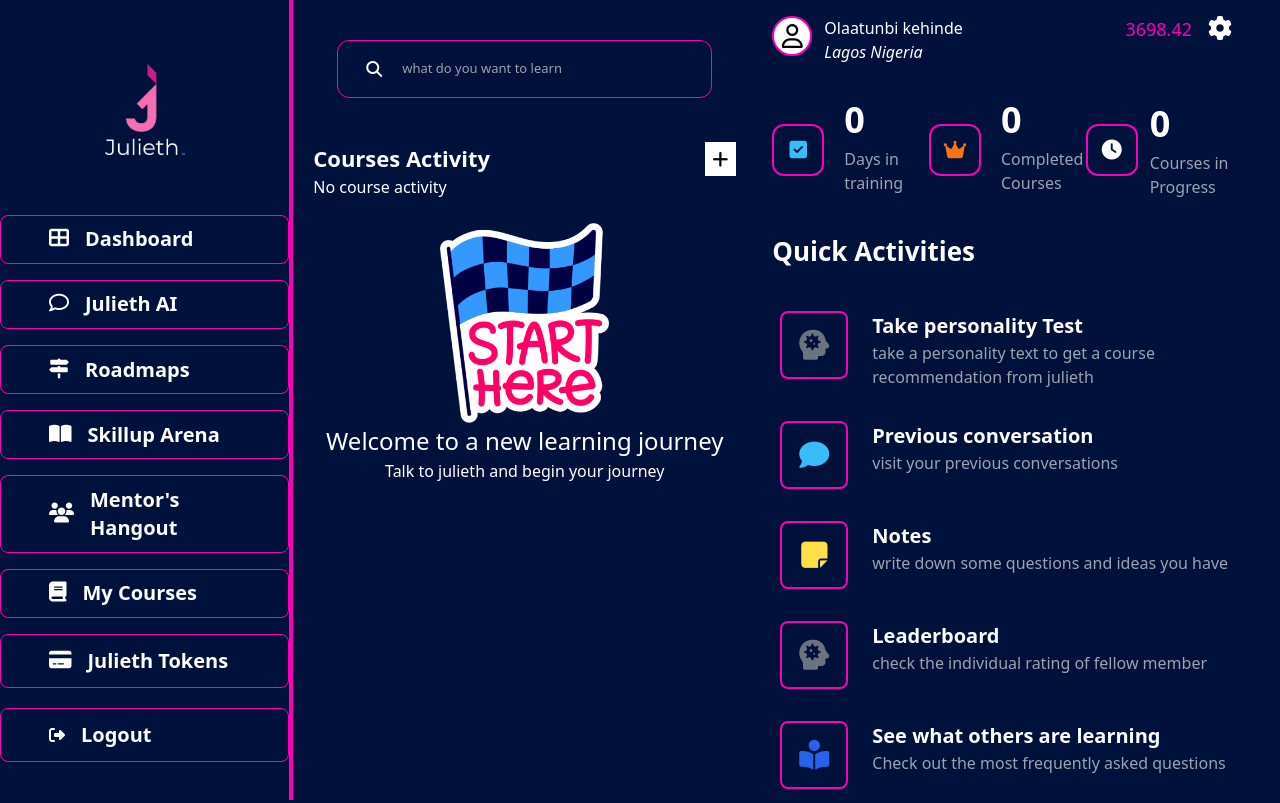
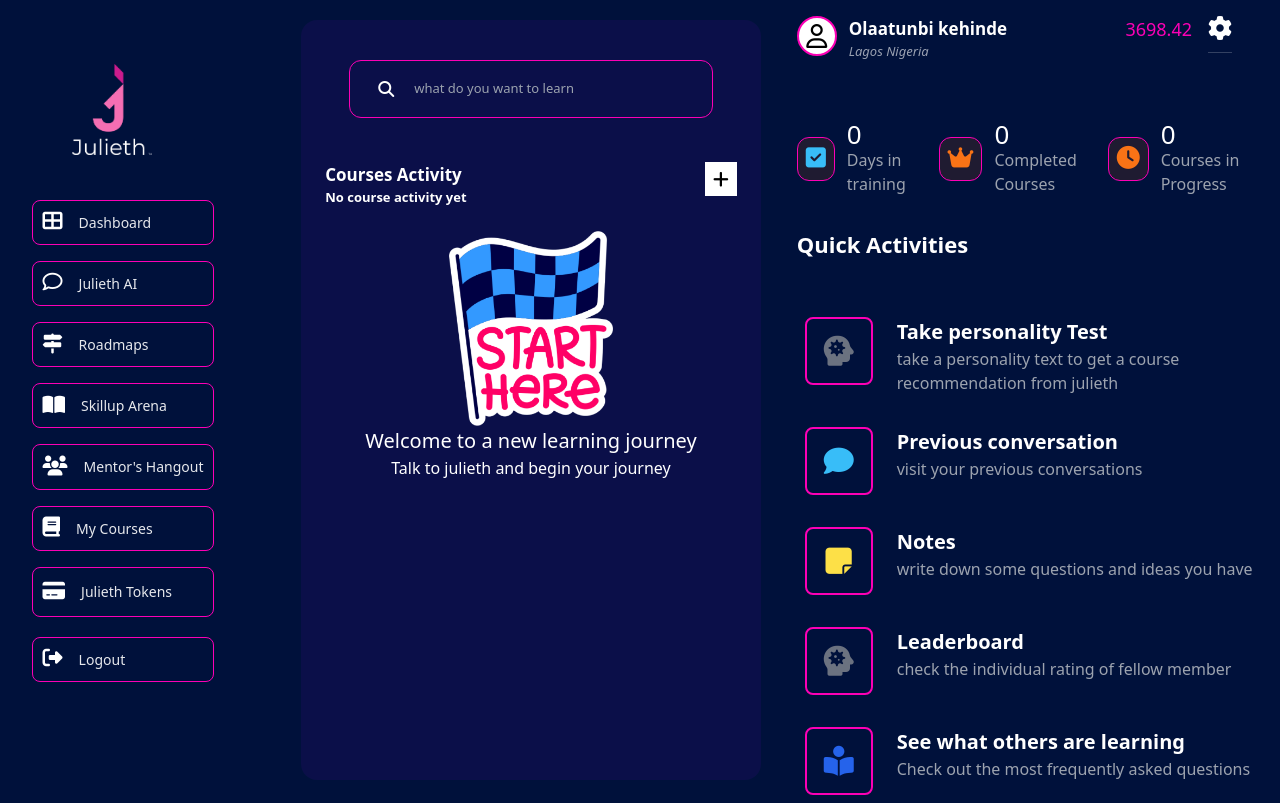
Before and after one commit to Kennytobiloba/dash, a website: page public/index.html in a window 1280 px wide. Drawn offline with Linux system fonts and the light colour scheme.

Commit message:
first commit

```diff
--- a/public/index.html
+++ b/public/index.html
@@ -18,72 +18,72 @@
   <!-- Sidebar -->
   <div class=" flex h-screen ">
 
-    <div class="w-[25%]  text-white hidden flex-col items-center gap-5 xl:flex">
-        <div class=" mt-16">
+    <div class="w-[20%]  text-white hidden flex-col items-start ml-8 gap-5 xl:flex">
+        <div class=" mt-16 ml-10">
             <img src="img/julieth.png" alt="" width="80">
         </div>
-      <div class="py-[40px] mb-5">
-        <div class=" flex items-center gap-x-4 p-[0.6rem] rounded-lg border-[#FC00B5] border-[1px] w-full hover:bg-gradient-to-r from-[#FC00B5] to-[#7F167F] px-12 mb-4" >
+      <div class="py-[25px] mb-5">
+        <div class=" flex items-center gap-x-4 p-[0.6rem] rounded-lg border-[#FC00B5] border-[1px] hover:bg-gradient-to-r from-[#FC00B5] to-[#7F167F] mb-4 w-full" >
             <div>
                 <i class="fa-solid fa-table-cells-large text-[20px]"></i>
             </div>
 
-            <div><h1 class="text-xl font-semibold ">Dashboard</h1></div>
+            <div><h1 class="text-[14px] opacity-90 ">Dashboard</h1></div>
 
         </div>
 
-        <div class="flex items-center gap-x-4 p-[0.6rem] rounded-lg border-[#FC00B5] border-[1px] w-full hover:bg-gradient-to-r from-[#FC00B5] to-[#7F167F] px-12 mb-4 ">
+        <div class="flex items-center gap-x-4 p-[0.6rem] rounded-lg border-[#FC00B5] border-[1px] w-full hover:bg-gradient-to-r from-[#FC00B5] to-[#7F167F] mb-4 ">
             <div>
                 <i class="fa-regular fa-comment text-[20px]"></i>
             </div>
 
-            <div><h1 class="text-xl font-semibold ">Julieth AI</h1></div>
+            <div><h1 class="text-[14px] opacity-90 ">Julieth AI</h1></div>
         </div>
-        <div class="flex items-center gap-x-4 p-[0.6rem] rounded-lg border-[#FC00B5] border-[1px] w-full hover:bg-gradient-to-r from-[#FC00B5] to-[#7F167F] px-12 mb-4 ">
+        <div class="flex items-center gap-x-4 p-[0.6rem] rounded-lg border-[#FC00B5] border-[1px] w-full hover:bg-gradient-to-r from-[#FC00B5] to-[#7F167F] mb-4 ">
             <div>
                 <i class="fa-solid fa-signs-post text-[20px]"></i>
             </div>
 
-            <div><h1 class="text-xl font-semibold ">Roadmaps</h1></div>
+            <div><h1 class="text-[14px] opacity-90">Roadmaps</h1></div>
         </div>
-        <div class="flex items-center gap-x-4 p-[0.6rem] rounded-lg border-[#FC00B5] border-[1px] w-full hover:bg-gradient-to-r from-[#FC00B5] to-[#7F167F] px-12 mb-4 ">
+        <div class="flex items-center gap-x-4 p-[0.6rem] rounded-lg border-[#FC00B5] border-[1px] w-full hover:bg-gradient-to-r from-[#FC00B5] to-[#7F167F]  mb-4 ">
             <div>
                 <i class="fa-solid fa-book-open text-[20px]"></i>
             </div>
 
-            <div><h1 class="text-xl font-semibold ">Skillup Arena</h1></div>
+            <div><h1 class="text-[14px] opacity-90">Skillup Arena</h1></div>
         </div>
 
-        <div class="flex items-center gap-x-4 p-[0.6rem] rounded-lg border-[#FC00B5] border-[1px] w-full hover:bg-gradient-to-r from-[#FC00B5] to-[#7F167F] px-12 mb-4 ">
+        <div class="flex items-center gap-x-4 p-[0.6rem] rounded-lg border-[#FC00B5] border-[1px] w-full hover:bg-gradient-to-r from-[#FC00B5] to-[#7F167F] mb-4 ">
             <div>
                 <i class="fa-solid fa-users text-[20px]"></i>
             </div>
 
-            <div><h1 class="text-xl font-semibold ">Mentor's Hangout</h1></div>
+            <div><h1 class="text-[14px] opacity-90">Mentor's Hangout</h1></div>
         </div>
 
-        <div class="flex items-center gap-x-4 p-[0.6rem] rounded-lg border-[#FC00B5] border-[1px] w-full hover:bg-gradient-to-r from-[#FC00B5] to-[#7F167F] px-12 mb-4 ">
+        <div class="flex items-center gap-x-4 p-[0.6rem] rounded-lg border-[#FC00B5] border-[1px] w-full hover:bg-gradient-to-r from-[#FC00B5] to-[#7F167F]  mb-4 ">
             <div>
                 <i class="fa-solid fa-book text-[20px]"></i>
             </div>
 
-            <div><h1 class="text-xl font-semibold ">My Courses</h1></div>
+            <div><h1 class="text-[14px] opacity-90">My Courses</h1></div>
         </div>
 
-        <div class="flex items-center gap-x-4 p-[0.6rem] rounded-lg border-[rgb(252,0,181)] border-[1px] w-full hover:bg-gradient-to-r from-[#FC00B5] to-[#7F167F] px-12  py-3 mb-5 ">
+        <div class="flex items-center gap-x-4 p-[0.6rem] rounded-lg border-[rgb(252,0,181)] border-[1px] w-full hover:bg-gradient-to-r from-[#FC00B5] to-[#7F167F]  py-3 mb-5 ">
             <div>
                 <i class="fa-solid fa-credit-card text-[20px]"></i>
             </div>
 
-            <div><h1 class="text-xl font-semibold ">Julieth Tokens</h1></div>
+            <div><h1 class="text-[14px] opacity-90 ">Julieth Tokens</h1></div>
         </div>
 
-        <div class="flex items-center gap-x-4 p-[0.6rem] rounded-lg border-[#FC00B5] border-[1px] w-full hover:bg-gradient-to-r from-[#FC00B5] to-[#7F167F] px-12  py-3 mt-4 ">
+        <div class="flex items-center gap-x-4 p-[0.6rem] rounded-lg border-[#FC00B5] border-[1px] w-full hover:bg-gradient-to-r from-[#FC00B5] to-[#7F167F] mt-4 ">
             <div>
-                <i class="fa-solid fa-right-from-bracket text-20px"></i>
+                <i class="fa-solid fa-right-from-bracket text-[20px]"></i>
             </div>
 
-            <div><h1 class="text-xl font-semibold ">Logout</h1></div>
+            <div><h1 class="text-[14px] opacity-90 ">Logout</h1></div>
         </div>
 
 
@@ -93,34 +93,36 @@
     <!-- Main Content -->
 
 
-    <div class="w-[40%] p-5 border-l-[#FC00B5] border-l-4 hidden xl:block">
-        <div class="p-5 px-6 rounded-2xl w-[100%] max-md:w-full max-md:bg-transparent max-md:p-0">
-          <div class="flex items-center gap-x-5 border-[1px] border-[#FC00B5] p-4 px-7 rounded-xl max-md:hidden">
-            <span class="text-white">
-              <i class="fas fa-search"></i>
-            </span>
-            <input type="text" placeholder="what do you want to learn" class="bg-transparent outline-none border-none text-[13px] w-full">
+    <div class="w-[40%] p-5 hidden xl:block ">
+        <div class=" bg-[#7003C6]/10 h-full p-5 px-6 rounded-2xl  max-md:w-full max-md:bg-transparent max-md:p-0 ">
+          <div class="p-5 px-6 rounded-2xl w-[100%] max-md:w-full max-md:bg-transparent max-md:p-0">
+            <div class="flex items-center gap-x-5 border-[1px] border-[#FC00B5] p-4 px-7 rounded-xl max-md:hidden">
+              <span class="text-white">
+                <i class="fas fa-search"></i>
+              </span>
+              <input type="text" placeholder="what do you want to learn" class="bg-transparent outline-none border-none text-[13px] w-full">
+            </div>
           </div>
-        </div>
-        <div class="flex justify-between mt-6">
+          <div class="flex justify-between mt-6">
+            <div>
+              <h1 class="text-[17px] font-semibold text-white">Courses Activity</h1>
+              <h5 class="text-[13px] font-semibold text-white">No course activity yet</h5>
+            </div>
+            <div><i class="fa-solid fa-plus text-black text-[18px] bg-white p-2"></i></div>
+          </div>
+          <div class="group mt-4">
+            <div class="flex h-[60%] justify-center items-center mt-6 group-hover:-translate-y-2 transition-transform duration-300 ">
+              <div class="w-[40%] mx-auto">
+                <img src="img/start.jpg" class="w-full ">
+
+              </div>
+          </div>
+
+          </div>
           <div>
-            <h1 class="text-[22px] text-white font-semibold">Courses Activity</h1>
-            <h5 class="text-white">No course activity</h5>
+            <h1 class="text-white text-[20px] w-full text-center">Welcome to a new learning journey</h1>
+              <h4 class="text-white text-center text-[16px]">Talk to julieth and begin your journey</h4>
           </div>
-          <div><i class="fa-solid fa-plus text-black text-[18px] bg-white p-2"></i></div>
-        </div>
-        <div class="group mt-4">
-          <div class="flex h-[60%] justify-center items-center mt-6 group-hover:-translate-y-2 transition-transform duration-300 ">
-            <div class="w-[40%] mx-auto">
-              <img src="img/start.jpg" class="w-full ">
-
-            </div>
-        </div>
-
-        </div>
-        <div>
-          <h1 class="text-white text-[24px] w-full text-center">Welcome to a new learning journey</h1>
-            <h4 class="text-white text-center">Talk to julieth and begin your journey</h4>
         </div>
       </div>
 
@@ -130,7 +132,7 @@
 
 
     <!-- Notifications Panel -->
-    <div class="xl:w-[45%] p-4  flex flex-col gap-5 w-full relative">
+    <div class="xl:w-[40%] p-4  flex flex-col gap-5 w-full relative">
       <div class=" flex justify-between text-white mb-10">
         <div class="flex gap-3">
           <div class="border-[#FC00B5] rounded-full border-2 xl:flex hidden items-center justify-center w-10 h-10 bg-white text-black">
@@ -140,10 +142,10 @@
           <div class="">
             <div class="xl:hidden flex gap-2">
               <div class="bar "><i class="fa-solid fa-bars xl:hidden text-[24px] bar"></i></div>
-              <h3 class="xl:hidden">Olaatunbi kehinde</h3>
+              <h3 class="xl:hidden text-[17px] font-semibold">Olaatunbi kehinde</h3>
             </div>
-            <h3 class="xl:block hidden">Olaatunbi kehinde</h3>
-            <cite class="xl:block hidden">Lagos Nigeria</cite>
+            <h3 class="xl:block hidden text-[17px] font-semibold">Olaatunbi kehinde</h3>
+            <cite class="xl:block hidden text-[13px] opacity-60">Lagos Nigeria</cite>
 
           </div>
         </div>
@@ -160,68 +162,68 @@
             <i class="fa-solid fa-circle-xmark mt-16 text-[40px] "></i>
            </div>
             </div>
-            <div class=" flex items-start gap-x-4 p-[0.6rem] rounded-lg border-[#FC00B5] border-[1px] w-[85%] hover:bg-gradient-to-r from-[#FC00B5] to-[#7F167F] px-6 ml-4 cursor-pointer" >
+            <div class=" flex items-start gap-x-4 p-[0.6rem] rounded-lg border-[#FC00B5] border-[1px] w-[85%] hover:bg-gradient-to-r from-[#FC00B5] to-[#7F167F]  ml-4 cursor-pointer" >
               <div>
-                  <i class="fa-solid fa-table-cells-large text-[18px]"></i>
+                  <i class="fa-solid fa-table-cells-large text-[20px]"></i>
               </div>
 
-              <div><h1 class="text-[18px] font-semibold ">Dashboard</h1></div>
+              <div><h1 class="text-[14px] opacity-90">Dashboard</h1></div>
 
           </div>
-          <div class=" flex items-start gap-x-4 p-[0.6rem] rounded-lg border-[#FC00B5] border-[1px] w-[85%] hover:bg-gradient-to-r from-[#FC00B5] to-[#7F167F] px-6 ml-4 cursor-pointer mt-4" >
+          <div class=" flex items-start gap-x-4 p-[0.6rem] rounded-lg border-[#FC00B5] border-[1px] w-[85%] hover:bg-gradient-to-r from-[#FC00B5] to-[#7F167F] ml-4 cursor-pointer mt-4" >
             <div>
-                <i class="fa-regular fa-comment text-[18px]"></i>
+                <i class="fa-regular fa-comment text-[20px]"></i>
             </div>
 
-            <div><h1 class="text-[18px] font-semibold ">Julieth AI</h1></div>
+            <div><h1 class="text-[14px] opacity-90">Julieth AI</h1></div>
 
         </div>
-        <div class=" flex items-start gap-x-4 p-[0.6rem] rounded-lg border-[#FC00B5] border-[1px] w-[85%] hover:bg-gradient-to-r from-[#FC00B5] to-[#7F167F] px-6 ml-4 cursor-pointer mt-4" >
+        <div class=" flex items-start gap-x-4 p-[0.6rem] rounded-lg border-[#FC00B5] border-[1px] w-[85%] hover:bg-gradient-to-r from-[#FC00B5] to-[#7F167F] ml-4 cursor-pointer mt-4" >
           <div>
-              <i class="fa-solid fa-signs-post text-[18px]"></i>
+              <i class="fa-solid fa-signs-post text-[20px]"></i>
           </div>
 
-          <div><h1 class="text-[18px] font-semibold ">Roadmaps</h1></div>
+          <div><h1 class="text-[14px] opacity-90">Roadmaps</h1></div>
 
       </div>
-      <div class=" flex items-start gap-x-4 p-[0.6rem] rounded-lg border-[#FC00B5] border-[1px] w-[85%] hover:bg-gradient-to-r from-[#FC00B5] to-[#7F167F] px-6 ml-4 cursor-pointer mt-4" >
+      <div class=" flex items-start gap-x-4 p-[0.6rem] rounded-lg border-[#FC00B5] border-[1px] w-[85%] hover:bg-gradient-to-r from-[#FC00B5] to-[#7F167F]  ml-4 cursor-pointer mt-4" >
         <div>
-            <i class="fa-solid fa-book-open text-[18px]"></i>
+            <i class="fa-solid fa-book-open text-[29px]"></i>
         </div>
 
-        <div><h1 class="text-[18px] font-semibold ">Skillup Arena</h1></div>
+        <div><h1 class="text-[14px] opacity-90">Skillup Arena</h1></div>
 
     </div>
     <div class=" flex items-start gap-x-4 p-[0.6rem] rounded-lg border-[#FC00B5] border-[1px] w-[85%] hover:bg-gradient-to-r from-[#FC00B5] to-[#7F167F] px-6 ml-4 cursor-pointer mt-4" >
       <div>
-          <i class="fa-solid fa-users text-[18px]"></i>
+          <i class="fa-solid fa-users text-[20px]"></i>
       </div>
 
-      <div><h1 class="text-[18px] font-semibold ">Mentor's Hangout</h1></div>
+      <div><h1 class="text-[14px] opacity-90 ">Mentor's Hangout</h1></div>
 
   </div>
-  <div class=" flex items-start gap-x-4 p-[0.6rem] rounded-lg border-[#FC00B5] border-[1px] w-[85%] hover:bg-gradient-to-r from-[#FC00B5] to-[#7F167F] px-6 ml-4 cursor-pointer mt-4" >
+  <div class=" flex items-start gap-x-4 p-[0.6rem] rounded-lg border-[#FC00B5] border-[1px] w-[85%] hover:bg-gradient-to-r from-[#FC00B5] to-[#7F167F]  ml-4 cursor-pointer mt-4" >
     <div>
-        <i class="fa-solid fa-book text-[18px]"></i>
+        <i class="fa-solid fa-book text-[20px]"></i>
     </div>
 
-    <div><h1 class="text-[18px] font-semibold ">My Course</h1></div>
+    <div><h1 class="text-[14px] opacity-90">My Course</h1></div>
 
 </div>
-<div class=" flex items-start gap-x-4 p-[0.6rem] rounded-lg border-[#FC00B5] border-[1px] w-[85%] hover:bg-gradient-to-r from-[#FC00B5] to-[#7F167F] px-6 ml-4 cursor-pointer mt-4" >
+<div class=" flex items-start gap-x-4 p-[0.6rem] rounded-lg border-[#FC00B5] border-[1px] w-[85%] hover:bg-gradient-to-r from-[#FC00B5] to-[#7F167F] ml-4 cursor-pointer mt-4" >
   <div>
-      <i class="fa-solid fa-credit-card text-[18px]"></i>
+      <i class="fa-solid fa-credit-card text-[20px]"></i>
   </div>
 
-  <div><h1 class="text-[18px] font-semibold ">Julieth Tokens</h1></div>
+  <div><h1 class="text-[14px] opacity-90 ">Julieth Tokens</h1></div>
 
 </div>
-<div class=" flex items-start gap-x-4 p-[0.6rem] rounded-lg border-[#FC00B5] border-[1px] w-[85%] hover:bg-gradient-to-r from-[#FC00B5] to-[#7F167F] px-6 ml-4 cursor-pointer mt-4" >
+<div class=" flex items-start gap-x-4 p-[0.6rem] rounded-lg border-[#FC00B5] border-[1px] w-[85%] hover:bg-gradient-to-r from-[#FC00B5] to-[#7F167F] ml-4 cursor-pointer mt-4" >
   <div>
-      <i class="fa-solid fa-right-from-bracket text-[18px]"></i>
+      <i class="fa-solid fa-right-from-bracket text-[20px]"></i>
   </div>
 
-  <div><h1 class="text-[18px] font-semibold ">Logout</h1></div>
+  <div><h1 class="text-[14px] opacity-90">Logout</h1></div>
 
 </div>
 
@@ -248,49 +250,59 @@
           </div>
           <div>
             <div class="hidden xl:block">
-              <i class="fa-solid fa-gear text-[24px] "></i>
+              <i class="fa-solid fa-gear text-[24px] font-bold border-b-[1px] border-b-white/20 pb-3"></i>
             </div>
           </div>
         </div>
 
       </div>
-      <div class="text-white hidden justify-between xl:flex ">
-        <div class="flex gap-5 w-10 h-10 ">
-          <div class="border-2 border-[#FC00B5] flex justify-center items-center w-10 h-10 p-6 rounded-xl ">
+      <div class="text-white hidden justify-between xl:flex gap-3 ">
+        <div class="flex items-center gap-x-3 gap-3">
+          <div class="p-2 bg-[#1F1B31] rounded-xl border-[1px] border-[#FC00B5] ">
 
-            <i class="fa-solid fa-square-check text-[20px] text-sky-400 shadow-2xl "></i>
+            <i class="fa-solid fa-square-check text-[23px] text-sky-400 shadow-2xl "></i>
           </div>
           <div class="flex flex-col justify-center" >
-            <h1 class="text-[36px] font-semibold">0</h1>
-            <h3 class=" text-gray-400">Days in training</h3>
+            <h3 class="text-[26px] leading-[27px] overflow-visible">0</h3>
+            <p class=" text-gray-400">Days in training</p>
           </div>
         </div>
-        <div class="flex gap-5 w-10 h-10 ">
-          <div class="border-2 border-[#FC00B5] flex justify-center items-center w-10 h-10 p-6 rounded-xl ">
+        <div class="flex items-center gap-x-3 gap-3">
+          <div class=" border-[#FC00B5]  p-2 bg-[#1F1B31] rounded-xl border-[1px]  ">
 
-            <i class="fa-solid fa-crown text-[20px] text-orange-500"></i>
+            <i class="fa-solid fa-crown text-[23px] text-orange-500"></i>
           </div>
           <div class="flex flex-col justify-center" >
-            <h1 class="text-[36px] font-semibold">0</h1>
-            <h3 class=" text-gray-400">Completed Courses</h3>
+            <h3 class="text-[26px] leading-[27px] overflow-visible">0</h3>
+            <p class=" text-gray-400">Completed Courses</p>
           </div>
         </div>
-        <div class="flex gap-3 w-[20%]  h-12  mr-20">
-          <div class="border-2 border-[#FC00B5] flex justify-center items-center w-10 h-10 p-6 rounded-xl">
+        <div class="flex items-center gap-x-3 gap-3">
+          <div class=" border-[#FC00B5]  p-2 bg-[#1F1B31] rounded-xl border-[1px]  ">
+
+            <i class=" fa-solid fa-clock text-[23px] text-orange-500"></i>
+          </div>
+          <div class="flex flex-col justify-center" >
+            <h3 class="text-[26px] leading-[27px] overflow-visible">0</h3>
+            <p class=" text-gray-400">Courses in Progress</p>
+          </div>
+        </div>
+        <!-- <div class="flex flex-col justify-center">
+          <div class="border-2 border-[#FC00B5] flex justify-center items-center w-10 h-10 p-6 rounded-xl ">
             <i class="fa-solid fa-clock text-[20px] text-white"></i>
           </div>
           <div class="flex flex-col justify-center">
-            <h1 class="text-[36px] font-semibold">0</h1>
-            <span class="whitespace-nowrap">
-              <h3 class="text-gray-400">Courses in</h3>
-            </span>
-            <h3 class="text-gray-400">Progress</h3>
-          </div>
-        </div>
+            <h3 class="text-[26px] leading-[27px] overflow-visible">0</h3>
+
+              <p class="text-gray-400">Courses in Progress</p>
+
+
+          </div> -->
+        <!-- </div> -->
 
       </div>
-      <div class="text-white mt-10 mb-3">
-        <h1 class="font-semibold text-[26px]">Quick Activities</h1>
+      <div class="py-3">
+        <h1 class="font-bold text-[22px] mb-4 text-white">Quick Activities</h1>
       </div>
       <div>
         <div>
@@ -300,8 +312,8 @@
             <div class="border-2 border-[#FC00B5] flex justify-center items-center w-8 h-8 p-8 rounded-lg">
               <i class="fa-solid fa-head-side-virus text-[30px] text-gray-500"></i>
             </div>
-            <div> <h1 class="text-[20px] font-semibold">Take personality Test</h1>
-            <p class="text-gray-400">take a personality text to get a course recommendation from julieth</p>
+            <div> <h3 class="text-[20px] font-semibold text-[18px]">Take personality Test</h3>
+            <p class="text-gray-400 text-[16px]">take a personality text to get a course recommendation from julieth</p>
           </div>
           </div>
         </div>
```
Also changed, not shown: public/style.css.
